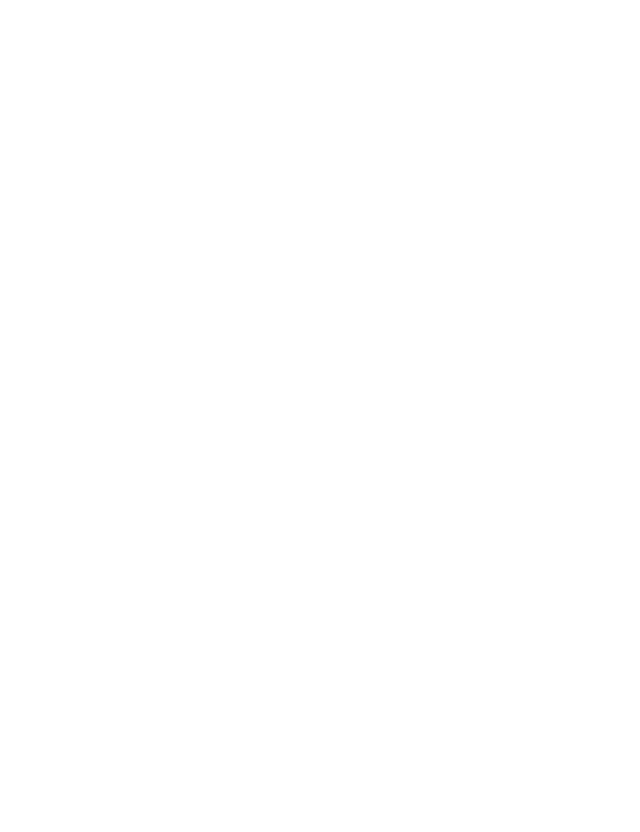
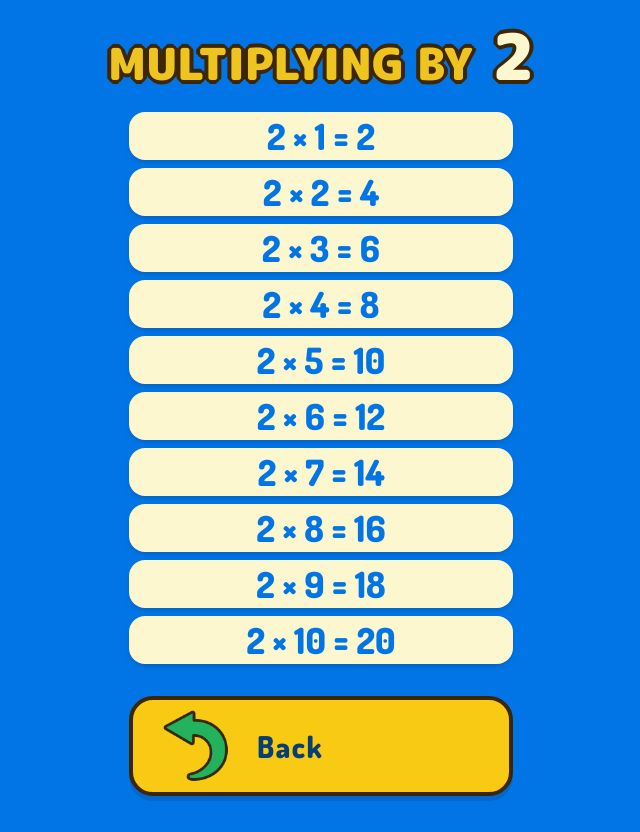
Before and after one commit to KateKlu/multiply-hero, a React (Vite) app in the folder frontend/: page /learn-play/learn/multiply/2 in a window 1280 px wide. Before the commit this address had no page. Shown: the whole page, without its empty margins (319-959 px from the left). Before the commit the page ends 800 px from the top, so only its background shows below. Built offline with nearby package versions, Linux system fonts and the light colour scheme.

Commit message:
created multiply page

```diff
--- a/frontend/src/pages/LearnPage.tsx
+++ b/frontend/src/pages/LearnPage.tsx
@@ -1,30 +1,10 @@
-// import { Link } from 'react-router-dom';
-// import MenuButton from '../components/MenuButton';
-
-// import backIcon from '../assets/icons/back.png';
-
-// export default function LearnPage() {
-//    return (
-//       <div className="min-h-screen flex flex-col items-center justify-center bg-[#0275E6] text-[#FDF7CF] p-6">
-//          <h1 className="text-5xl text-[#EEC520] mb-5">Learn</h1>
-//          <Link to="/learn-play">
-//             <MenuButton icon={backIcon} text="Back" bgColor="#FB8313" />
-//          </Link>
-//       </div>
-//    );
-// }
-
 import { Link } from 'react-router-dom';
 import MenuButton from '../components/MenuButton';
 import NumberButton from '../components/NumberButton';
 import PageTitle from '../components/PageTitle';
 
 import backIcon from '../assets/icons/back.png';
-// import learnIcon from '../assets/icons/learning.png';
-// import playIcon from '../assets/icons/play.png';
-// import trainIcon from '../assets/icons/test.png';
 
-// import heroImage from '../assets/heroes/girl.png';
 const btnColors = [
    '#FB8313',
    '#1CBC50',
@@ -41,11 +21,6 @@
       <div className="min-h-screen flex flex-col items-center justify-center bg-[#0275E6] text-[#FDF7CF] p-6">
          <div className="flex flex-col items-center mb-6">
             <PageTitle part1="Select a" part2=" number" />
-            {/* <img
-               src={heroImage}
-               alt="Superheroes"
-               className="w-2/3 max-w-sm mt-4"
-            /> */}
          </div>
 
          <div className="w-full max-w-sm space-y-4">
@@ -55,7 +30,7 @@
                   return (
                      <Link
                         key={btnNumber}
-                        to={`/learn-play/learn/${btnNumber}`}
+                        to={`/learn-play/learn/multiply/${btnNumber}`}
                      >
                         <NumberButton text={btnNumber} bgColor={color} />
                      </Link>
--- /dev/null
+++ b/frontend/src/pages/MultiplyPage.tsx
@@ -0,0 +1,46 @@
+import { useParams, Link } from 'react-router-dom';
+import PageTitle from '../components/PageTitle';
+import MenuButton from '../components/MenuButton';
+import backIcon from '../assets/icons/back.png';
+
+export default function MultiplyPage() {
+   const { number } = useParams<{ number: string }>();
+   const num = Number(number);
+
+   const examples = Array.from({ length: 10 }, (_, i) => {
+      const multiplier = i + 1;
+      const product = num * multiplier;
+      return `${num} × ${multiplier} = ${product}`;
+   });
+
+   return (
+      <div className="min-h-screen flex flex-col items-center justify-center bg-[#0275E6] text-[#FDF7CF] p-6">
+         <div className="flex flex-col items-center mb-6">
+            <PageTitle part1="Multiplying by" part2={` ${num}`} />
+         </div>
+
+         <div className="w-full max-w-sm space-y-2 text-center text-xl font-semibold">
+            {examples.map((example, index) => (
+               <div
+                  key={index}
+                  className="bg-[#FDF7CF] text-[#0275E6] text-4xl rounded-2xl py-1 shadow-md"
+                  //   className="stroke-text py-2 text-4xl"
+               >
+                  {example}
+               </div>
+            ))}
+         </div>
+
+         <div className="w-full max-w-sm mt-8">
+            <Link to="/learn-play/learn">
+               <MenuButton
+                  icon={backIcon}
+                  text="Back"
+                  bgColor="#F9CA14"
+                  textColor="#063F74"
+               />
+            </Link>
+         </div>
+      </div>
+   );
+}
--- a/frontend/src/routes.tsx
+++ b/frontend/src/routes.tsx
@@ -2,6 +2,7 @@
 import HomePage from './pages/HomePage';
 import LearnPlayPage from './pages/LearnPlayPage';
 import LearnPage from './pages/LearnPage';
+import MultiplyPage from './pages/MultiplyPage';
 import PlayPage from './pages/PlayPage';
 import MyProfilePage from './pages/MyProfilePage';
 import FixItPage from './pages/FixItPage';
@@ -13,6 +14,10 @@
       <Route path="/" element={<HomePage />} />
       <Route path="/learn-play" element={<LearnPlayPage />} />
       <Route path="/learn-play/learn" element={<LearnPage />} />
+      <Route
+         path="/learn-play/learn/multiply/:number"
+         element={<MultiplyPage />}
+      />
       <Route path="/learn-play/play" element={<PlayPage />} />
       <Route path="/my-profile" element={<MyProfilePage />} />
       <Route path="/fix-it" element={<FixItPage />} />
```
